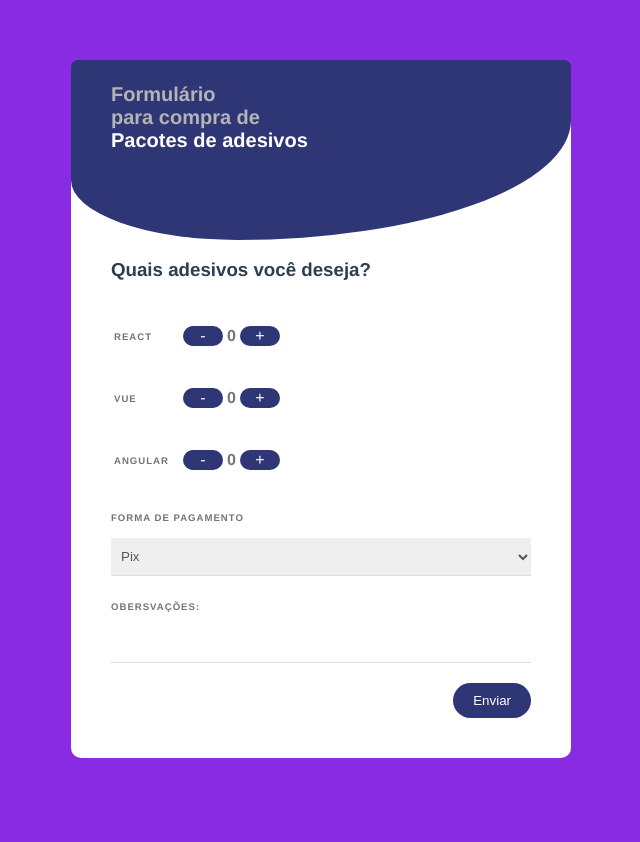
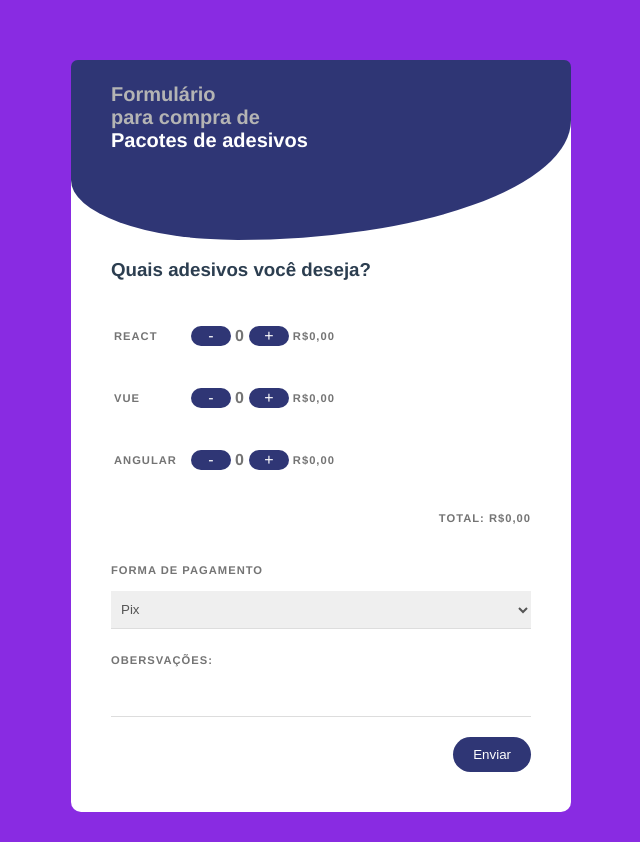
Before and after one commit to gregisb/checkout-form, a Vue app: page / in a window 1280 px wide. Shown: the whole page, without its empty margins (319-959 px from the left). Before the commit the page ends 800 px from the top, so only its background shows below. Built offline with nearby package versions, Linux system fonts and the light colour scheme.

Commit message:
changing some styles details

```diff
--- a/src/components/Checkout.vue
+++ b/src/components/Checkout.vue
@@ -12,17 +12,21 @@
       <h3 v-else>Você não escolheu nenhum adesivo. :(</h3>
     </div>
     <div class="formData">
-      <p v-if="reactCount">React: {{ reactCount }} adesivos</p>
-      <p v-if="vueCount">Vue: {{ vueCount }} adesivos</p>
-      <p v-if="angularCount">Angular: {{ angularCount }} adesivos</p>
+      <p v-if="reactCount"><span id="tile">React:</span> {{ reactCount }} adesivos.</p>
+      <p v-if="vueCount"><span id="tile">Vue:</span> : {{ vueCount }} adesivos.</p>
+      <p v-if="angularCount"><span id="tile">Angular:</span> : {{ angularCount }} adesivos.</p>
+    </div>
+
+    <div class="totalPrice">
+      <p><span id="tile">Valor total:</span>  R${{ totalPrice() }},00</p>
     </div>
 
     <div class="payment">
-      <p>Forma de pagamento escolhida: {{ payment }}</p>
+      <p><span id="tile">Forma de pagamento escolhida:</span>  {{ payment }}</p>
     </div>
 
     <div>
-      <p>Observações:</p>
+      <p><span id="tile">Observações:</span></p>
       <p>{{ comments }}</p>
     </div>
   </form>
@@ -38,10 +42,11 @@ export default {
     const reactCount = computed(() => store.state.reactCount);
     const vueCount = computed(() => store.state.vueCount);
     const angularCount = computed(() => store.state.angularCount);
+    const totalPrice = computed(() => store.getters.totalPriceCalc);
     const payment = computed(() => store.state.payment);
     const comments = computed(() => store.state.comments);
 
-    return {reactCount, vueCount, angularCount, payment, comments}
+    return {reactCount, vueCount, angularCount, payment, comments, totalPrice}
   }
 
 }
@@ -63,8 +68,8 @@ h1 {
   font-size: 20px;
 }
 
-span {
-  color: white;
+#tile {
+  color: rgb(44, 44, 44);
 }
 form {
   max-width: 420px;
--- a/src/components/CheckoutForm.vue
+++ b/src/components/CheckoutForm.vue
@@ -23,6 +23,9 @@
           <td>
             <button class="countBtn" @click.prevent="reactIncrement">+</button>
           </td>
+          <td>
+            <p>R${{ reactPrice }},00</p>
+          </td>
         </tr>
 
         <tr>
@@ -35,6 +38,9 @@
           </td>
           <td>
             <button class="countBtn" @click.prevent="vueIncrement">+</button>
+          </td>
+          <td>
+            <p>R${{ vuePrice }},00</p>
           </td>
         </tr>
 
@@ -53,9 +59,16 @@
               +
             </button>
           </td>
+          <td>
+            <p>R${{ angularPrice }},00</p>
+          </td>
         </tr>
       </table>
     </div>
+      <div class="total">
+        <p>Total: R${{ totalPrice() }},00</p>
+      </div>
+
 
     <label>Forma de pagamento</label>
     <select v-model="payment">
@@ -85,6 +98,11 @@ export default {
     const reactCount = computed(() => store.state.reactCount);
     const vueCount = computed(() => store.state.vueCount);
     const angularCount = computed(() => store.state.angularCount);
+    const reactPrice = computed(() => store.getters.reactPriceCalc());
+    const vuePrice = computed(() => store.getters.vuePriceCalc());
+    const angularPrice = computed(() => store.getters.angularPriceCalc());
+    const totalPrice = computed(() => store.getters.totalPriceCalc);
+
 
     const reactIncrement = () => {
       store.mutations.reactIncrement();
@@ -116,7 +134,7 @@ export default {
       },
       set(value) {
         store.mutations.setPayment(value);
-      }
+      },
     });
 
     const comments = computed({
@@ -125,8 +143,8 @@ export default {
       },
       set(value) {
         store.mutations.setComments(value);
-      }
-    })
+      },
+    });
 
     return {
       reactCount,
@@ -140,7 +158,11 @@ export default {
       angularDecrement,
       store,
       payment,
-      comments
+      comments,
+      reactPrice,
+      vuePrice,
+      angularPrice,
+      totalPrice
     };
   },
 };
@@ -173,11 +195,12 @@ form {
   padding: 40px;
   border-radius: 10px;
 }
-label {
+label,
+p {
   color: rgb(116, 116, 116);
   display: inline-block;
   margin: 25px 0 15px;
-  font-size: 0.6em;
+  font-size: 0.7em;
   text-transform: uppercase;
   letter-spacing: 1px;
   font-weight: bold;
@@ -253,4 +276,9 @@ button:hover {
 .submit {
   text-align: right;
 }
+
+.total {
+  display: flex;
+  justify-content: flex-end;
+}
 </style>
--- a/src/store/index.js
+++ b/src/store/index.js
@@ -4,6 +4,10 @@ const state = reactive({
   reactCount: 0,
   vueCount: 0,
   angularCount: 0,
+  reactPrice: 3,
+  vuePrice: 3,
+  angularPrice: 3,
+  totalPrice: 0,
   payment: "Pix",
   comments: "",
 });
@@ -42,7 +46,23 @@ const mutations = {
   }
 };
 
+const getters = {
+  reactPriceCalc() {
+    return state.reactCount * state.reactPrice;
+  },
+  vuePriceCalc() {
+    return state.vueCount * state.vuePrice;
+  },
+  angularPriceCalc() {
+    return state.angularCount * state.angularPrice;
+  },
+  totalPriceCalc() {
+    return (state.reactCount + state.vueCount + state.angularCount) * 3;
+  }
+};
+
 export default {
   state,
   mutations,
+  getters
 };
```
